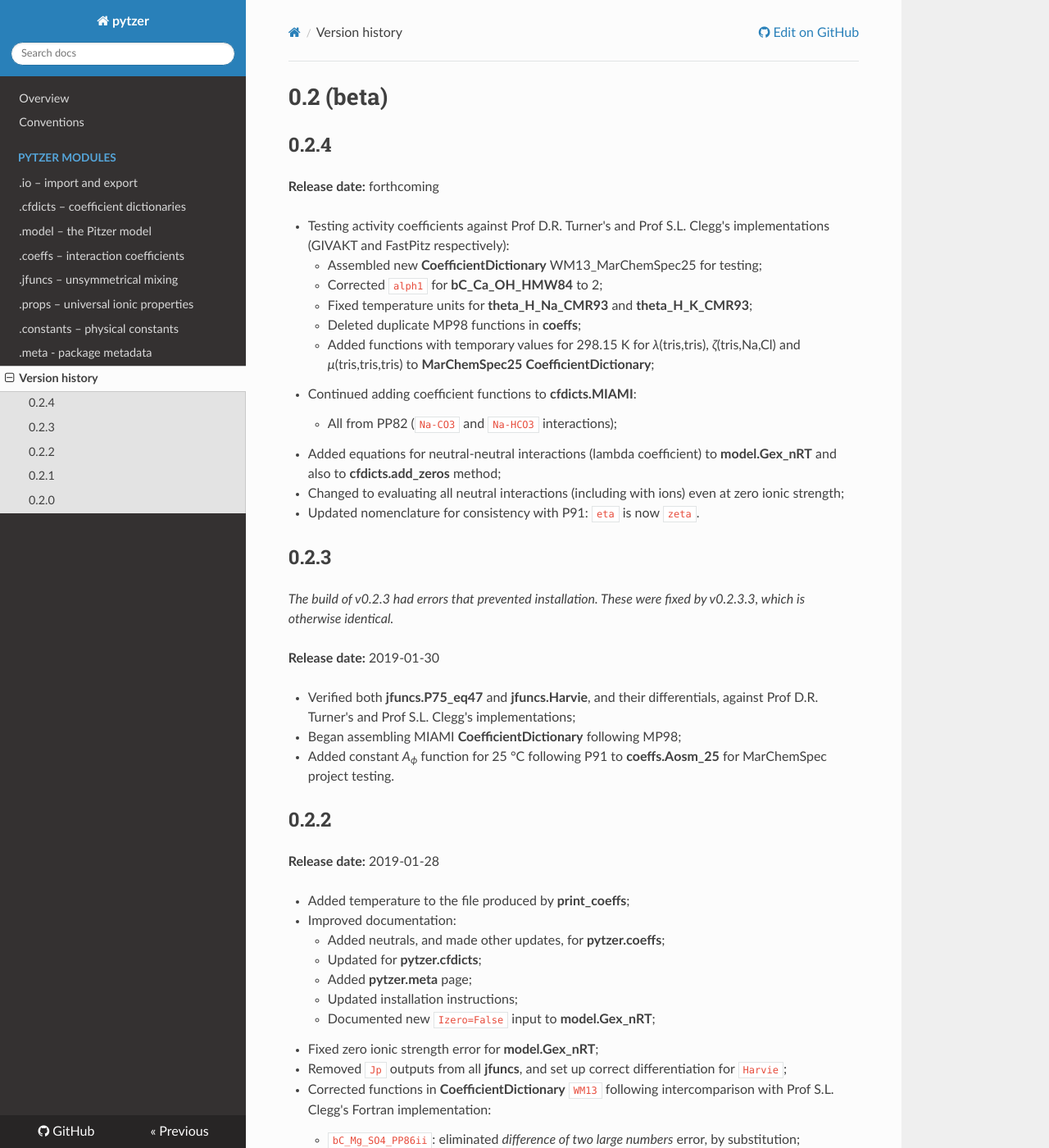
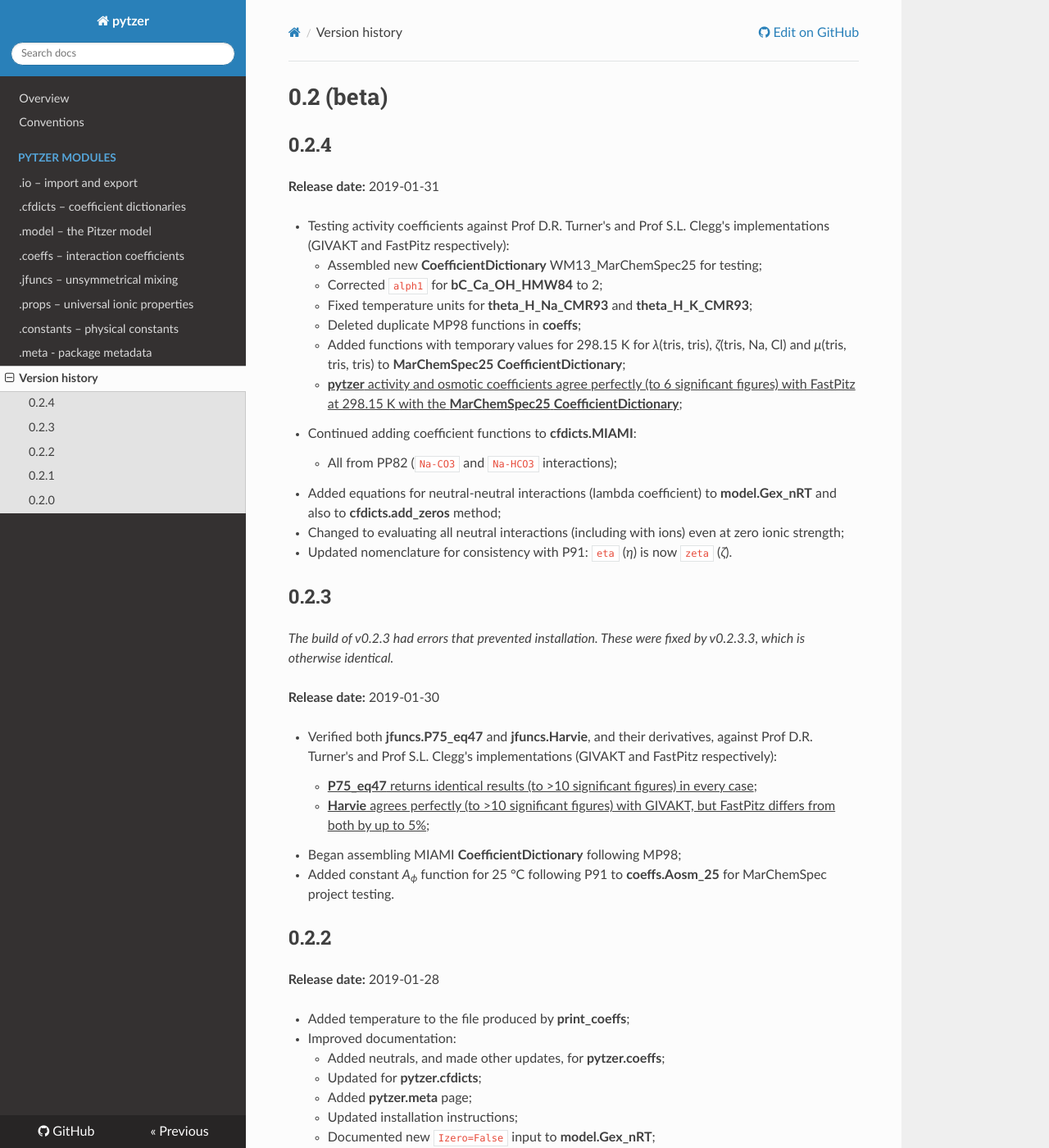
Before and after one commit to mvdh7/pytzer, an MkDocs documentation site: the page built from docs/version-history.md, in a window 1280 px wide and 1400 px high. Shown: the whole window at 82% size. Built offline with MkDocs 1.6.1, drawn with Linux system fonts in a browser that asks for light colours; nearby versions of some CDN libraries.

Commit message:
Updates for v0.2.4 release

```diff
--- a/docs/version-history.md
+++ b/docs/version-history.md
@@ -2,19 +2,20 @@
 
 ## 0.2.4
 
-**Release date:** forthcoming
+**Release date:** 2019-01-31
 
   * Testing activity coefficients against Prof D.R. Turner's and Prof S.L. Clegg's implementations (GIVAKT and FastPitz respectively):
     * Assembled new **CoefficientDictionary** WM13_MarChemSpec25 for testing;
     * Corrected `alph1` for **bC_Ca_OH_HMW84** to 2;
     * Fixed temperature units for **theta_H_Na_CMR93** and **theta_H_K_CMR93**;
     * Deleted duplicate MP98 functions in **coeffs**;
-    * Added functions with temporary values for 298.15 K for *λ*(tris,tris), *ζ*(tris,Na,Cl) and *μ*(tris,tris,tris) to **MarChemSpec25** **CoefficientDictionary**;
+    * Added functions with temporary values for 298.15 K for *λ*(tris, tris), *ζ*(tris, Na, Cl) and *μ*(tris, tris, tris) to **MarChemSpec25** **CoefficientDictionary**;
+    * <u>**pytzer** activity and osmotic coefficients agree perfectly (to 6 significant figures) with FastPitz at 298.15 K with the **MarChemSpec25** **CoefficientDictionary**</u>;
   * Continued adding coefficient functions to **cfdicts.MIAMI**:
     * All from PP82 (`Na-CO3` and `Na-HCO3` interactions);
   * Added equations for neutral-neutral interactions (lambda coefficient) to **model.Gex_nRT** and also to **cfdicts.add_zeros** method;
   * Changed to evaluating all neutral interactions (including with ions) even at zero ionic strength;
-  * Updated nomenclature for consistency with P91: `eta` is now `zeta`.
+  * Updated nomenclature for consistency with P91: `eta` (*η*) is now `zeta` (*ζ*).
 
 
 ## 0.2.3
@@ -23,7 +24,9 @@
 
 **Release date:** 2019-01-30
 
-  * Verified both **jfuncs.P75_eq47** and **jfuncs.Harvie**, and their differentials, against Prof D.R. Turner's and Prof S.L. Clegg's implementations;
+  * Verified both **jfuncs.P75_eq47** and **jfuncs.Harvie**, and their derivatives, against Prof D.R. Turner's and Prof S.L. Clegg's implementations (GIVAKT and FastPitz respectively):
+    * <u>**P75_eq47** returns identical results (to >10 significant figures) in every case</u>;
+    * <u>**Harvie** agrees perfectly (to >10 significant figures) with GIVAKT, but FastPitz differs from both by up to 5%</u>;
   * Began assembling MIAMI **CoefficientDictionary** following MP98;
   * Added constant <i>A<sub>ϕ</sub></i> function for 25 °C following P91 to **coeffs.Aosm_25** for MarChemSpec project testing.
 
```
Also changed, not shown: 1 other file.
